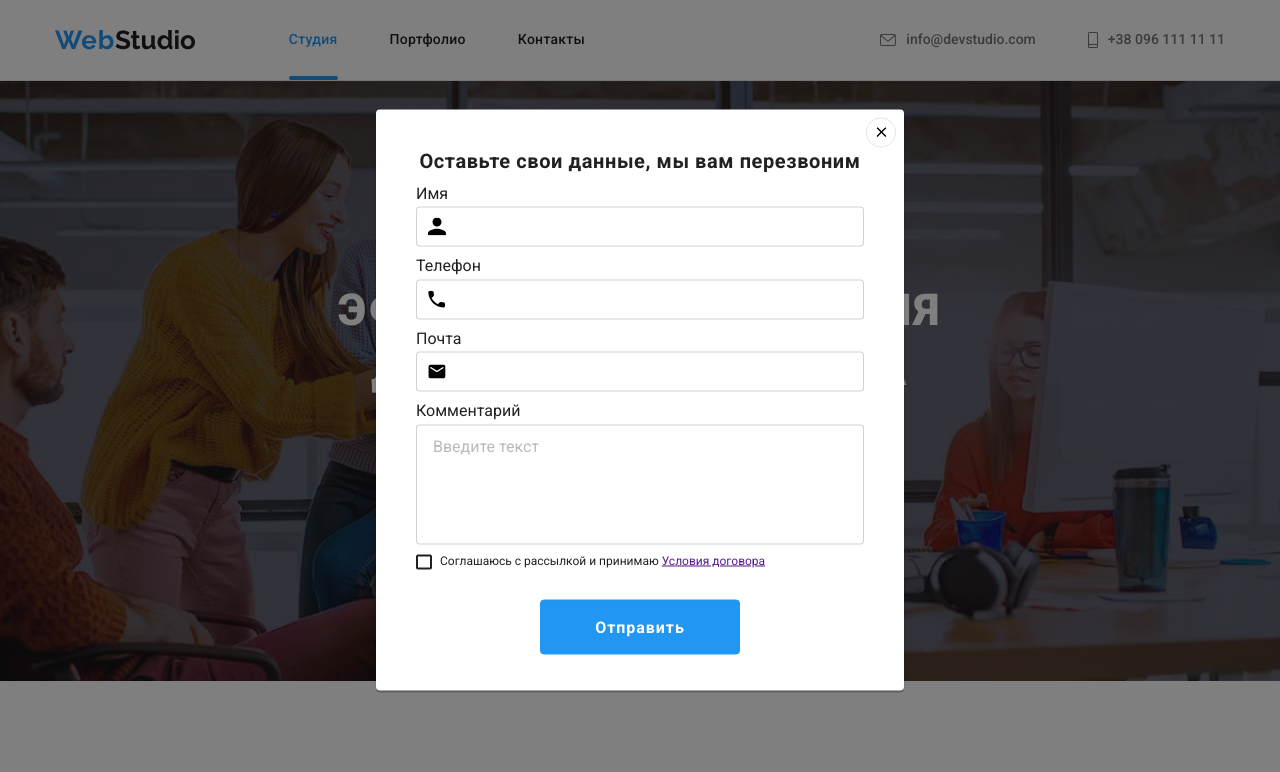
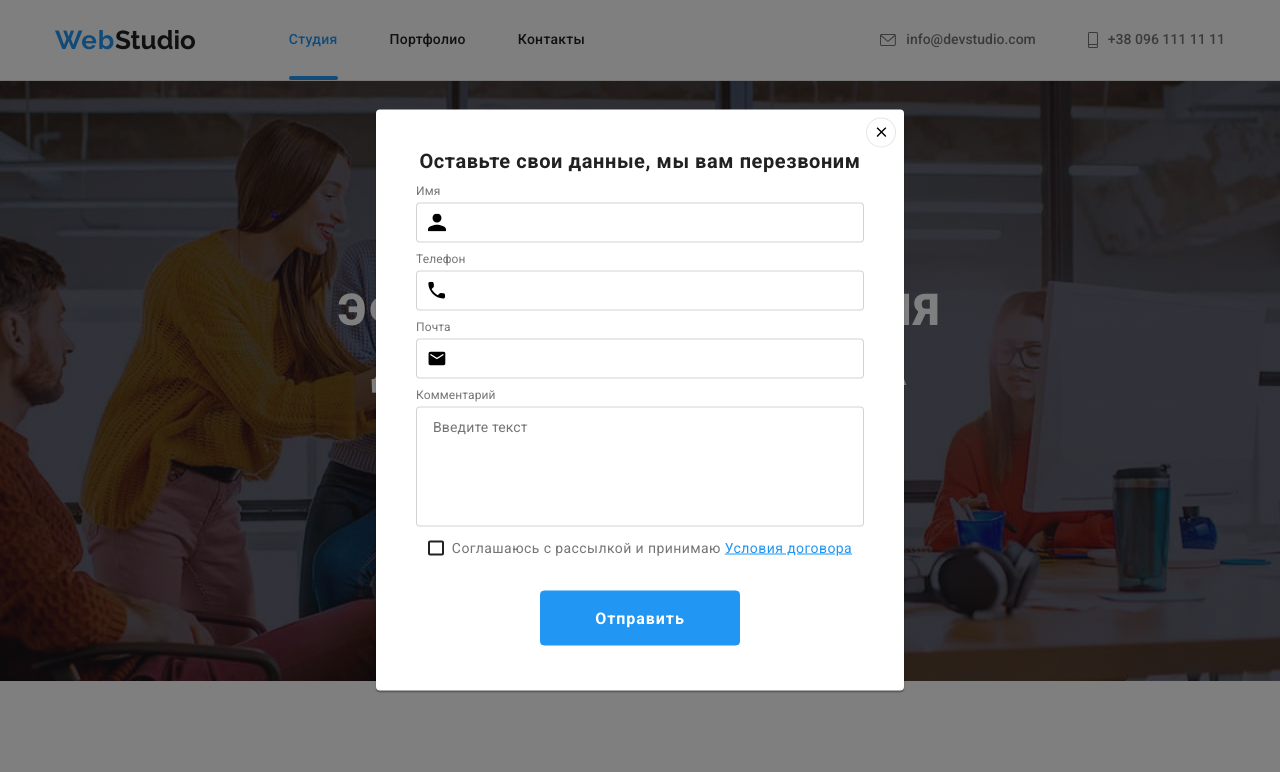
Before and after one commit to vovchik851/goit-markup-hw-06, a plain HTML site: page index.html in a window 1280 px wide. Both pictures are taken after a click on the button "Заказать услугу". Shown: the top 772 px of the page. Drawn offline with nearby package versions, Linux system fonts and the light colour scheme.

Commit message:
Finish comit tasck home №6

```diff
--- a/css/styles.css
+++ b/css/styles.css
@@ -816,8 +816,8 @@ img {
   fill: currentColor;
 }
 
-.modal-close-button .modal-close-button-icon:hover,
-.modal-close-button .modal-close-button-icon:focus {
+.modal-close-button:hover .modal-close-button-icon,
+.modal-close-button:focus .modal-close-button-icon {
   color: var(--accent-color);
 }
 
@@ -843,6 +843,11 @@ img {
 }
 .modal-form-field {
   margin-bottom: 10px;
+  font-weight: 400;
+  font-size: 12px;
+  line-height: 1.16;
+  letter-spacing: 0.01em;
+  color: var(--second-color-fonts);
 }
 .modal-form-input-wrapper {
   position: relative;
@@ -892,18 +897,38 @@ img {
 }
 
 .modal-form-message::placeholder {
-  color: rgba(117, 117, 117, 0.5);
+  font-weight: 400;
+  font-size: 14px;
+  line-height: 1.14;
+  letter-spacing: 0.01em;
+  color: rgb(117, 117, 117);
 }
 
 .modal-form-message:focus {
   outline: none;
   border-color: var(--accent-color);
 }
-
+.modal-form-term {
+  0
+}
 .modal-form-check-desc {
-  font-size: 12px;
+  font-weight: 400;
+  font-size: 14px;
+  line-height: 1.71;
+  letter-spacing: 0.03em;
+  color: var(--second-color-fonts);
   display: flex;
   align-items: center;
+  justify-content: center;
+}
+
+.modal-form-check-desc-link {
+font-weight: 400;
+font-size: 14px;
+line-height: 1.71;
+letter-spacing: 0.03em;
+text-decoration-line: underline;
+color: var(--accent-color)
 }
 
 .modal-form-check-desc::before {
@@ -918,15 +943,16 @@ img {
 }
 
 .modal-form-term:checked + .modal-form-check-desc::before {
-  background-image: url(/images/icon_check.jpg);
+
+  background-color: var(--accent-color);
+  background-image: url('../images/icone_check2.png');
+  background-repeat: no-repeat;
   background-position: center;
   border: none;
 }
 
 .modal-form-term:focus + .modal-form-check-desc::before {
-  background-image: url(/images/icon_check.jpg);
-  background-position: center;
-  border: none;
+  border: 2px solid  var(--accent-color);
 }
 
 .modal-form-btn {
--- a/index.html
+++ b/index.html
@@ -401,19 +401,20 @@
                 <form action="#" class="user-contact-form" autocomplete="off">
                     <label class="email-input-field">
                         <input type="email" name="user-email" class="email-contact-input" placeholder="E-mail" required />
+                    </label>
                         <button type="submit" class="button-contact-form"> Подписаться
                             <svg class="icone-seng-contact-form" width="24px" height="24px">
                                 <use href="./images/sprite.svg#icon-icon-send"></use>
                             </svg>
                         </button>
-                    </label>
                 </form>
             </div>
         </div>
     </footer>
     <div class="backdrop is-hidden" data-modal>
         <div class="modal">
-            <button type="button" class="modal-close-button" data-modal-close> <svg class="modal-close-button-icon">
+            <button type="button" class="modal-close-button" data-modal-close>
+                <svg class="modal-close-button-icon">
                 <use href="./images/sprite.svg#icon-close-black-18dp-2-1"></use>
                 </svg>
             </button>
@@ -452,8 +453,8 @@
                     <textarea name="user-message" class="modal-form-message" placeholder="Введите текст"></textarea>
                 </label>
                 <input type="checkbox" id="user-term" name="user-term" class="modal-form-term visually-hidden">
-                <label for="user-term" class="modal-form-check-desc">Соглашаюсь с рассылкой и принимаю&nbsp;<a href="">Условия
-                        договора</a></label>
+                <label for="user-term" class="modal-form-check-desc">Соглашаюсь с рассылкой и принимаю&nbsp;
+                    <a href="" class="modal-form-check-desc-link link">Условия договора</a></label>
                 <button type="submit" class="modal-form-btn">Отправить</button>
             </form>
             </div>
```
Also changed, not shown: portfolio.html (+5 -5 lines), images/icone_check1.jpg (added), images/icone_check2.png (added).
